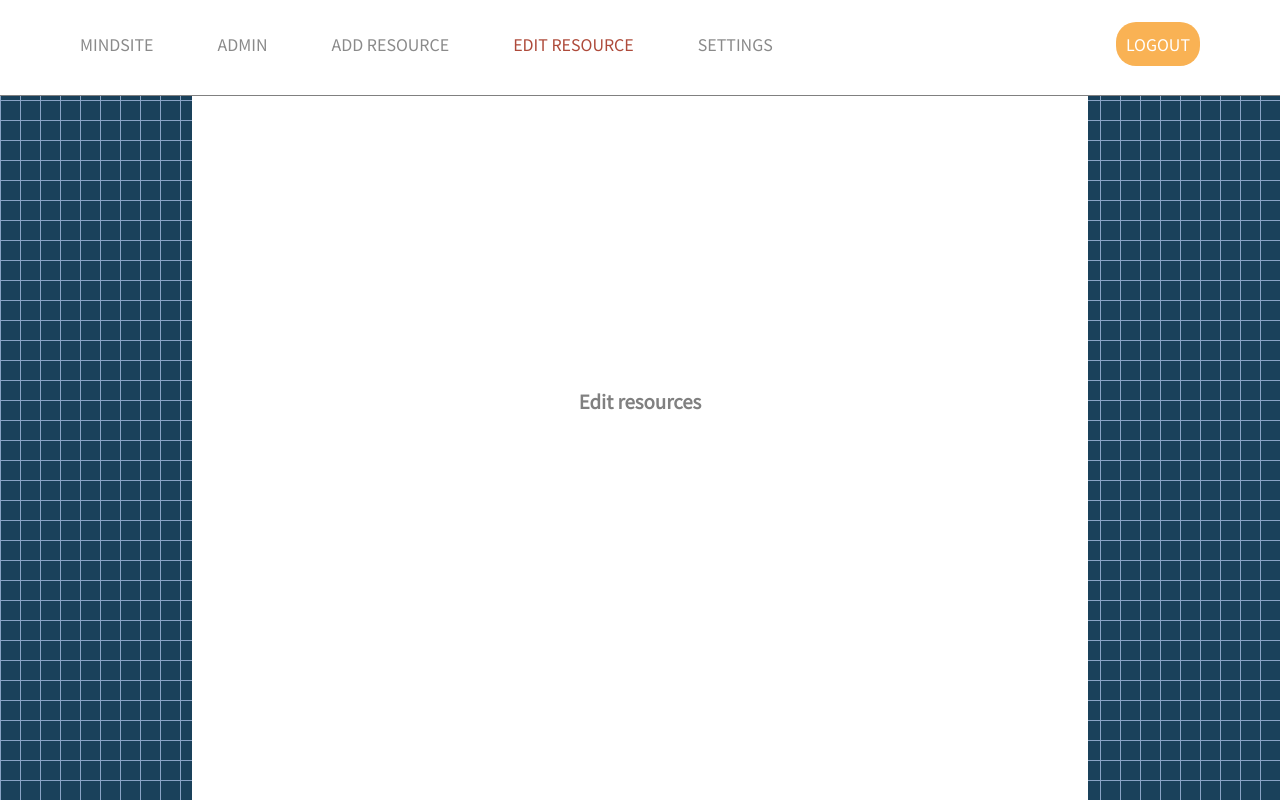
After one commit to huachen24/mindsite, a PHP site: page /admin/edit_resource.php in a window 1280 px wide. The commit adds this page. Run offline with PHP 8.4, Linux system fonts and the light colour scheme.

Commit message:
add edit resource page

```diff
--- /dev/null
+++ b/admin/edit_resource.php
@@ -0,0 +1,13 @@
+<?php
+    include 'header.php';
+    include 'navbar.php';
+?>
+<div class='main'>
+<div class='sidebar'>
+<h3>Edit resources</h3>
+
+
+</div>
+</div>
+</body>
+</html>
--- a/admin/index.php
+++ b/admin/index.php
@@ -13,7 +13,7 @@ if (isset($_SESSION["user"])) {
 
     <div class='action_list'>
     <button><a href='add_resource.php'>Add a resource</a></button>
-    <button><a>Edit/Delete resources</a></button>
+    <button><a href='edit_resource.php'>Edit/Delete resources</a></button>
     <button><a>placeholder</a></button>
     <button><a>placeholder</a></button>
     </div>
--- a/admin/navbar.php
+++ b/admin/navbar.php
@@ -1,5 +1,10 @@
 <div class="navbar">
     <div class='nav_main'>
+    <?php
+        echo "<div class='link'>";
+    ?>
+        <a href="../index.php">MindSite</a>
+    </div>
     <?php
         if (str_contains($_SERVER['REQUEST_URI'], 'index.php')) {
             echo "<div class='link active'>";
@@ -7,7 +12,7 @@
             echo "<div class='link'>";
         }
     ?>
-        <a href="../index.php">MindSite</a>
+        <a href="index.php">Admin</a>
     </div>
     <?php
         if (str_contains($_SERVER['REQUEST_URI'], 'add_resource.php')) {
```
